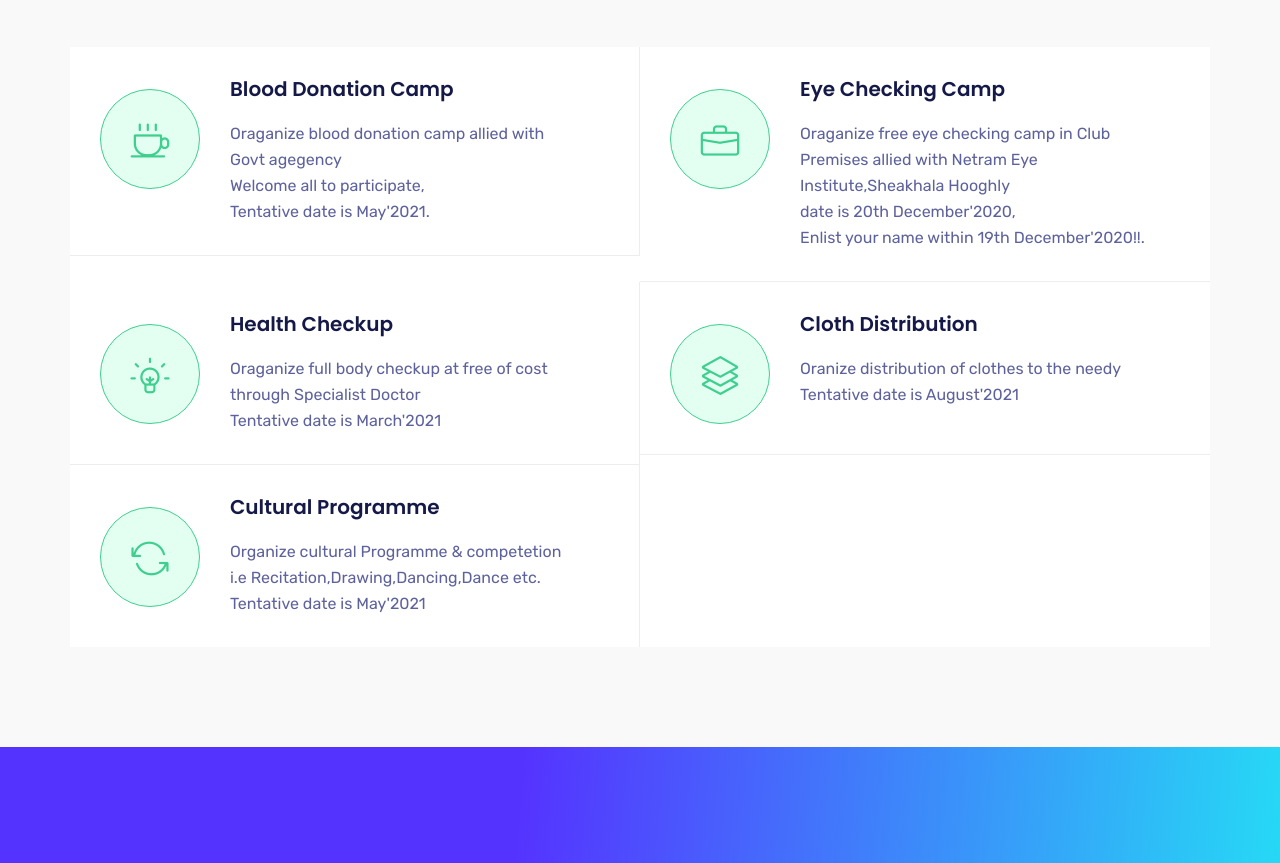
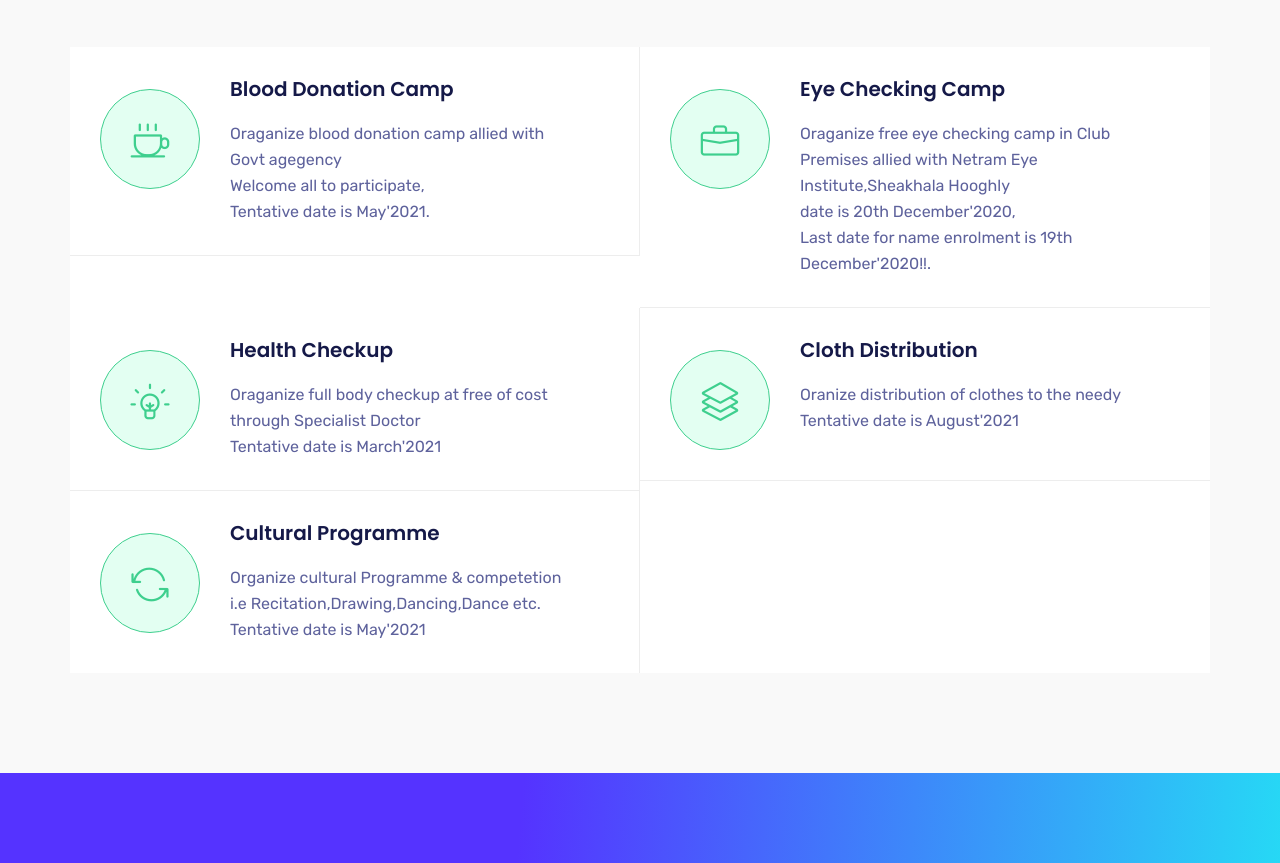
Before and after one commit to raghunathsamity2020/hrs, a plain HTML site: page index.html in a window 1280 px wide. Shown: the part 1786-2649 px from the top of the page. Drawn offline with nearby package versions, Linux system fonts and the light colour scheme; files whose address does not match are found by name.

Commit message:
Update index.html

```diff
--- a/index.html
+++ b/index.html
@@ -236,7 +236,7 @@
                </div>
                <div class="feature-info float-left">
                  <h4>Eye Checking Camp</h4>
-                 <p>Oraganize free eye checking camp in Club Premises allied with Netram Eye Institute,Sheakhala Hooghly<br> date is 20th December'2020,<br> Enlist your name within 19th December'2020!!.</p>
+                 <p>Oraganize free eye checking camp in Club Premises allied with Netram Eye Institute,Sheakhala Hooghly<br> date is 20th December'2020,<br> Last date for name enrolment is 19th December'2020!!.</p>
                </div>
             </div>
             <!-- End Fetatures -->
```
